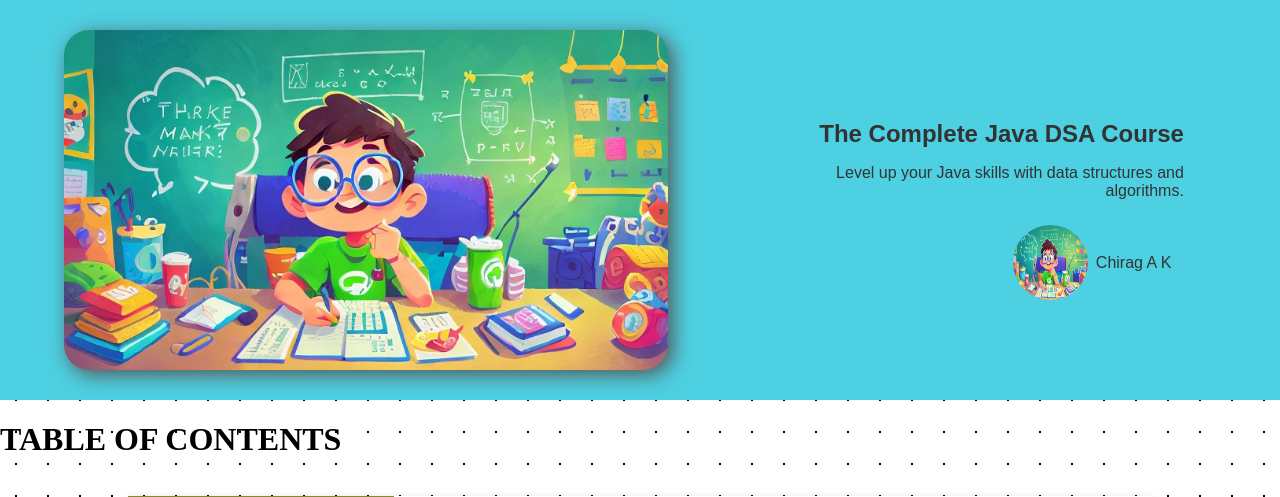
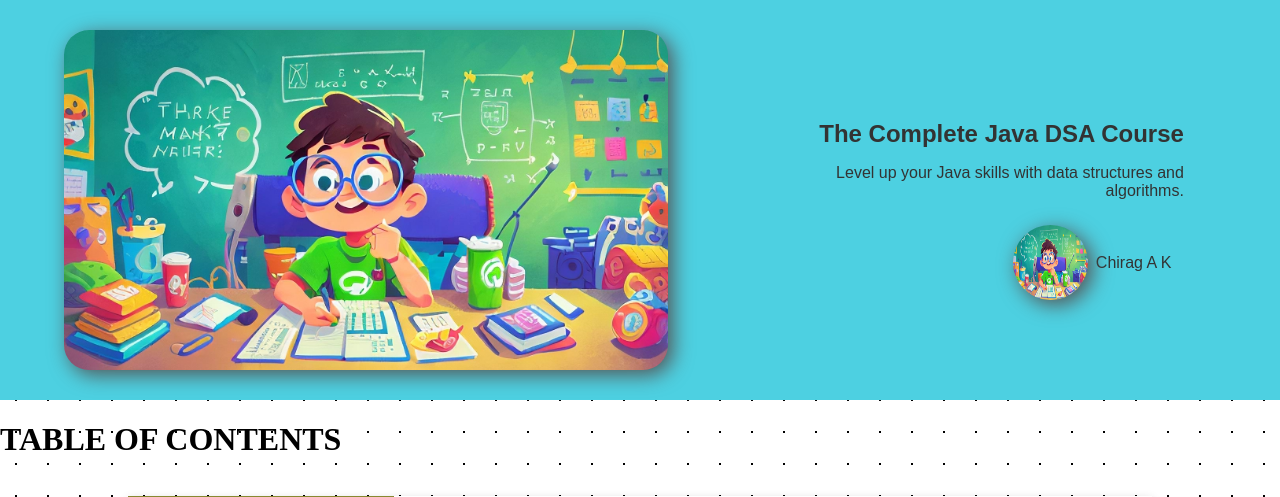
Before and after one commit to chiragak/dsa101.github.io, a PHP site: page / in a window 1280 px wide. Shown: the top 497 px of the page. Run offline with PHP 8.4, Linux system fonts and the light colour scheme; some libraries are stand-ins or nearby versions.

Commit message:
modified style.css in css

```diff
--- a/assets/css/style.css
+++ b/assets/css/style.css
@@ -190,6 +190,7 @@ body {
   margin: 25px;
   display: flex;
   justify-content: flex-end;
+
 }
 .author img {
 border-radius: 75px;
@@ -197,6 +198,9 @@ border-radius: 75px;
     overflow: hidden;
     width: 75px;
     margin: 0;
+    filter: drop-shadow(5px 5px 10px #555);
+    border-radius: 50%;
+    transition: filter 0.3s ease-in-out;
 }
 .author p{
   margin: 0 8% 0 2%;
```
